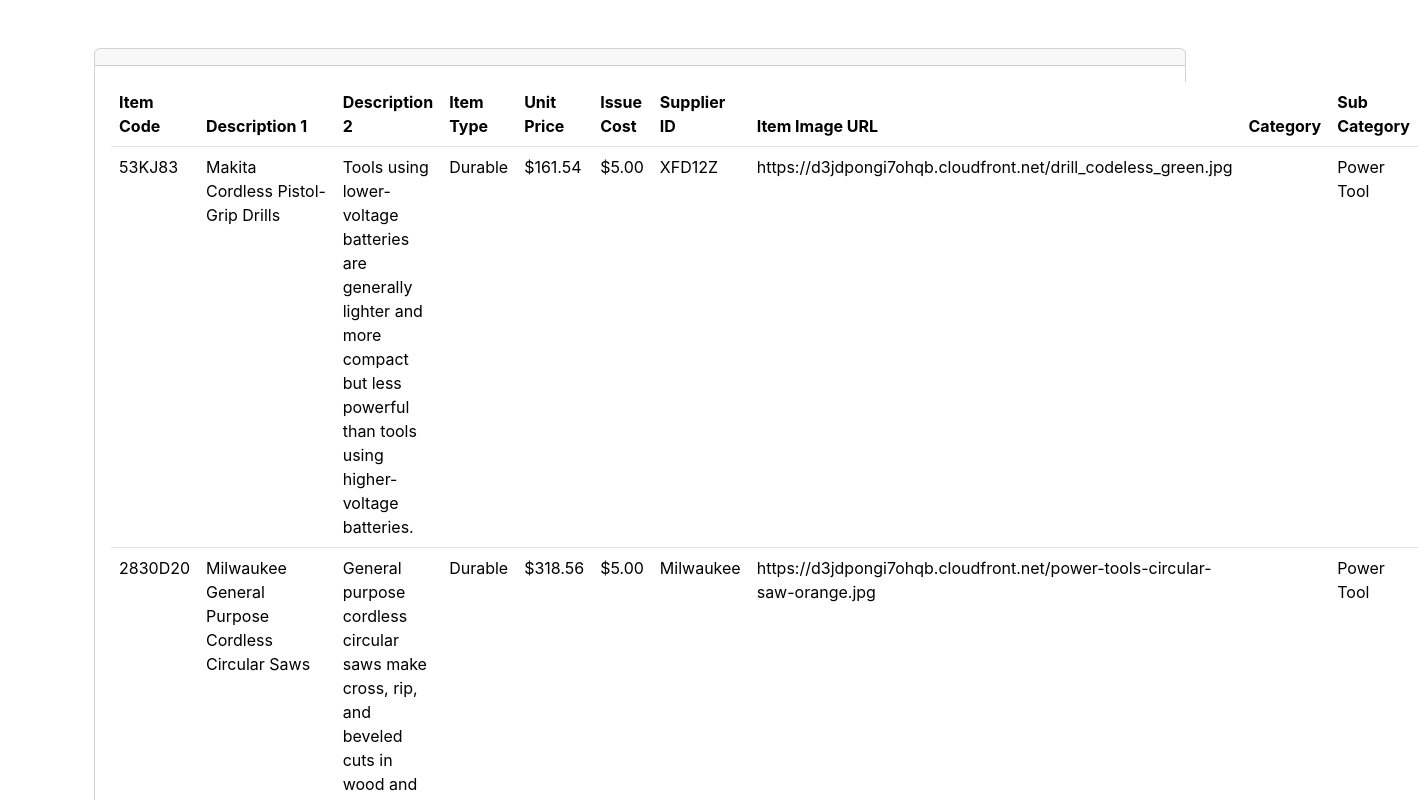
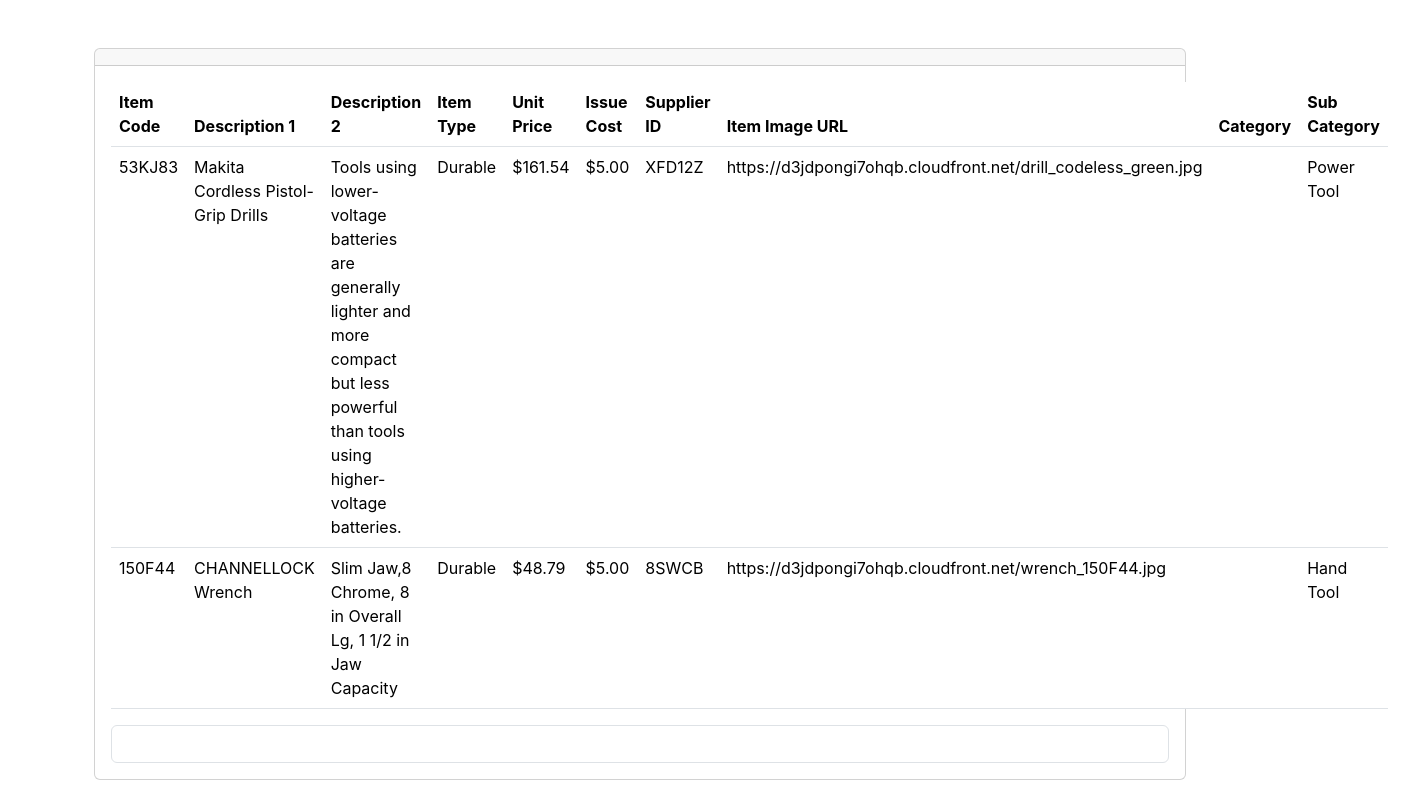
Before and after one commit to Yamako123456/tool-room-app, a React (Create React App) app: page / in a window 1280 px wide. Shown: the top 800 px of the page, 1418 px wide, since content can reach past the window. Built offline with nearby package versions, Linux system fonts and the light colour scheme.

Commit message:
inactivateItem function

```diff
--- a/src/components/ItemModuleComponent.js
+++ b/src/components/ItemModuleComponent.js
@@ -16,7 +16,7 @@
                 itemImage: "https://d3jdpongi7ohqb.cloudfront.net/drill_codeless_green.jpg",
                 category: "Tool",
                 subCategory: "Power Tool",
-
+                active: true
             },
             {
                 code: "2830D20",
@@ -29,6 +29,7 @@
                 itemImage: "https://d3jdpongi7ohqb.cloudfront.net/power-tools-circular-saw-orange.jpg",
                 category: "Tool",
                 subCategory: "Power Tool",
+                active: false
             },
             {
                 code: "150F44",
@@ -41,6 +42,7 @@
                 itemImage: "https://d3jdpongi7ohqb.cloudfront.net/wrench_150F44.jpg",
                 category: "Tool",
                 subCategory: "Hand Tool",
+                active: true
             },
     ]
     )
@@ -66,17 +68,26 @@
                 issueCost: issueCost,
                 suppierId: suppierId,
                 itemImage: itemImage,
-                category:category,
-                subCategory:subCategory
+                category: category,
+                subCategory: subCategory,
+                active: true
             }
 
             setItems(items => [...items, newItem])
     }
 
+    const inactivateItem = (code) => {
+        let modifiedItems = items.map(item =>
+            item.code === code ? { ...item, active: false } : item
+        );
+
+        setItems(modifiedItems);
+    }
+
     return(
         <div className='mt-5 container'>
 
-            <ItemTableSection items={items}/>
+            <ItemTableSection items={items} inactivateItem={inactivateItem}/>
 
             <div className='card mt-5'>
                 <div className='card-header'>
--- a/src/components/ItemTableSection.js
+++ b/src/components/ItemTableSection.js
@@ -27,12 +27,32 @@
                                 </tr>
                             </thead>
                             <tbody>
-                                {props.items.map(item=>(
-                                    <ItemRowItem item={item} />
+                                {props.items
+                                    .filter(item => item.active === true)
+                                    .map(item=>(
+                                        <ItemRowItem
+                                            //React Key
+                                            key={item.code}
+                                            item={item}
+                                        />
                                 ))}
 
                             </tbody>
                         </table>
+
+                        <form>
+                            <select className="form-control">
+                                {Object.entries(props.items.map( (item) => (
+                                    <option key='code' value={item.code}></option>
+                                )
+
+                                ))}
+                            </select>
+                        </form>
+
+                        {/* <button className="btn btn-primary"
+                            onClick={()}
+                        >Inactivate Selected Item</button> */}
                     </div>
                 </div>
             </div>
```
